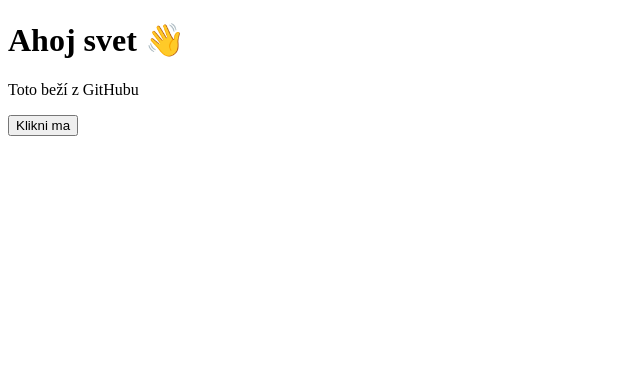
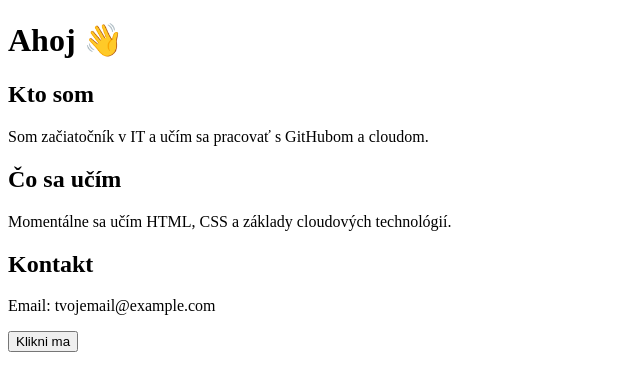
Before and after one commit to mm100creator/my-first-project, a plain HTML site: page index.html in a window 1280 px wide. Shown: the whole page, without its empty margins (0-640 px from the left). Drawn offline with Linux system fonts and the light colour scheme.

Commit message:
Update index.html

```diff
--- a/index.html
+++ b/index.html
@@ -2,11 +2,22 @@
 <html>
 <head>
   <title>Môj web</title>
+  <link rel="stylesheet" href="style.css">
 </head>
 <body>
-  <h1>Ahoj svet 👋</h1>
-  <p>Toto beží z GitHubu</p>
+
+  <h1>Ahoj 👋</h1>
+
+  <h2>Kto som</h2>
+  <p>Som začiatočník v IT a učím sa pracovať s GitHubom a cloudom.</p>
+
+  <h2>Čo sa učím</h2>
+  <p>Momentálne sa učím HTML, CSS a základy cloudových technológií.</p>
+
+  <h2>Kontakt</h2>
+  <p>Email: tvojemail@example.com</p>
+
   <button>Klikni ma</button>
-  <link rel="stylesheet" href="style.css">
+
 </body>
 </html>
```
